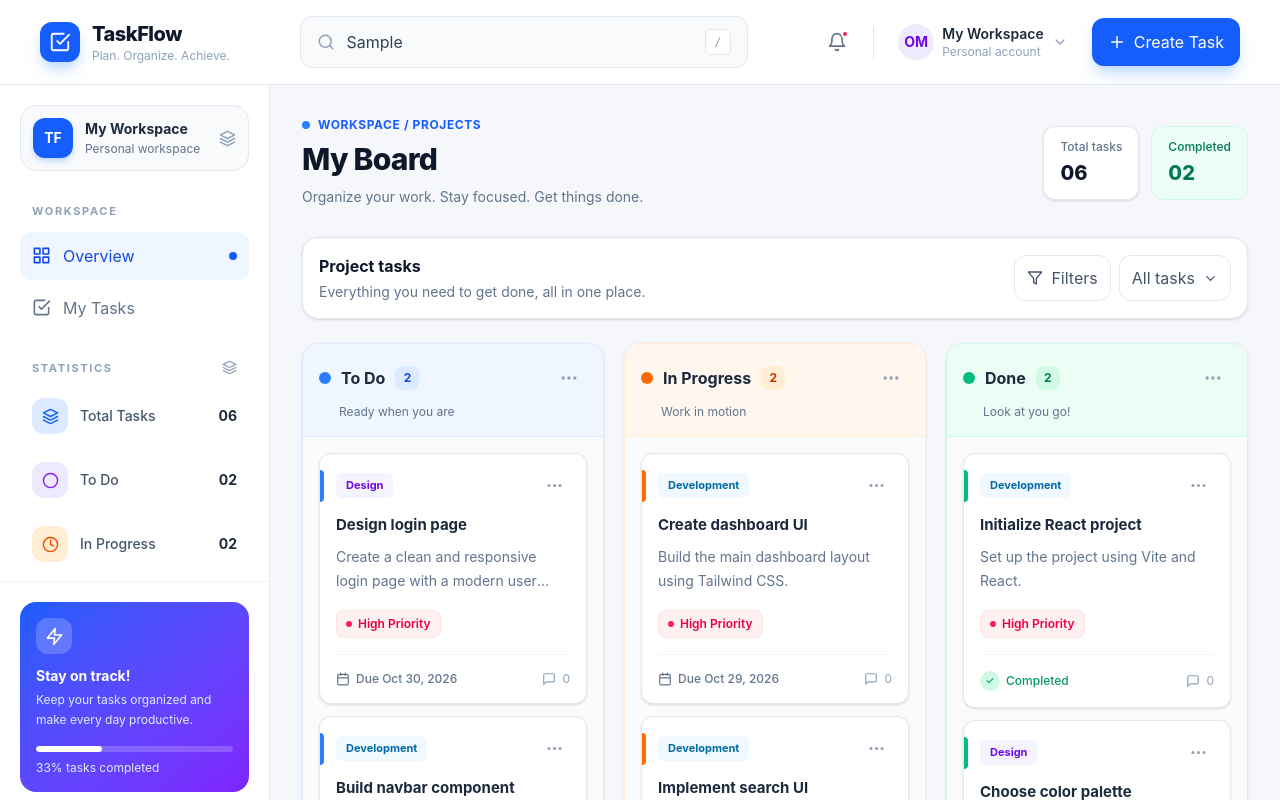
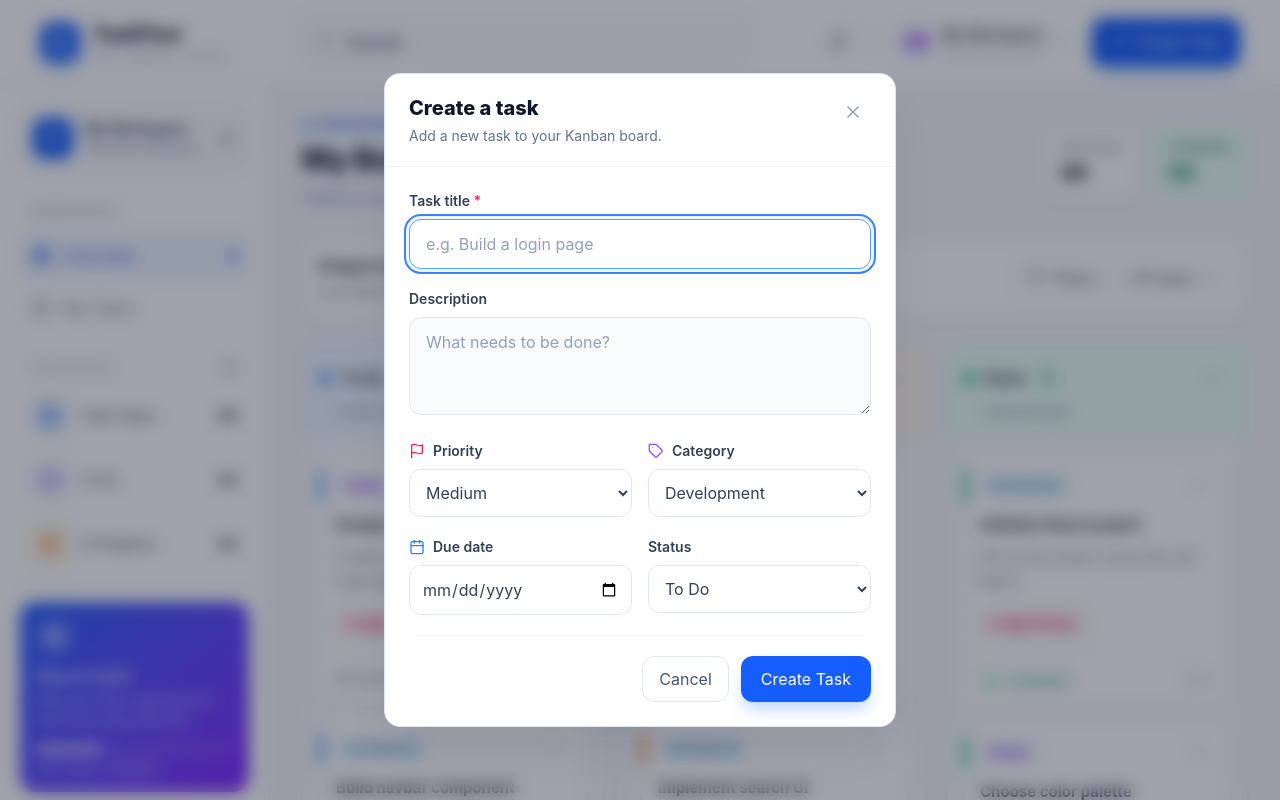
Before and after one commit to omsonawane7850/TaskFlow-A-Kanban-Task-Management-App, a React (Vite) app: page / in a window 1280 px wide. Both pictures are taken after typing "Sample" into the empty fields and a click on the button "Create Task". Shown: the top 800 px of the page. Built offline with nearby package versions, Linux system fonts and the light colour scheme.

Commit message:
feat: add task creation

```diff
--- a/src/App.jsx
+++ b/src/App.jsx
@@ -4,11 +4,14 @@ import { FiMenu } from "react-icons/fi";
 import Header from "./components/Header";
 import Sidebar from "./components/Sidebar";
 import Board from "./components/Board";
+import TaskModal from "./components/TaskModal";
+
 import initialTasks from "./data/initialTasks";
 
 function App() {
-  const [tasks] = useState(initialTasks);
+  const [tasks, setTasks] = useState(initialTasks);
   const [isSidebarOpen, setIsSidebarOpen] = useState(false);
+  const [isTaskModalOpen, setIsTaskModalOpen] = useState(false);
 
   const stats = {
     total: tasks.length,
@@ -17,10 +20,14 @@ function App() {
     done: tasks.filter((task) => task.status === "done").length,
   };
 
+  const handleCreateTask = (newTask) => {
+    setTasks((previousTasks) => [newTask, ...previousTasks]);
+  };
+
   return (
     <div className="min-h-screen bg-[#F5F7FB] text-slate-800">
-      <Header />
-
+      {" "}
+      <Header onCreateTaskClick={() => setIsTaskModalOpen(true)} />
       <div className="mx-auto flex max-w-[1800px] items-start">
         <Sidebar
           stats={stats}
@@ -77,7 +84,7 @@ function App() {
             </div>
           </section>
 
-          <Board tasks={tasks} />
+          <Board tasks={tasks} onAddTask={() => setIsTaskModalOpen(true)} />
 
           <footer className="mt-10 border-t border-slate-200 py-5 text-center text-xs text-slate-400">
             Made for better teamwork with{" "}
@@ -85,6 +92,11 @@ function App() {
           </footer>
         </main>
       </div>
+      <TaskModal
+        isOpen={isTaskModalOpen}
+        onClose={() => setIsTaskModalOpen(false)}
+        onCreateTask={handleCreateTask}
+      />
     </div>
   );
 }
--- a/src/components/Header.jsx
+++ b/src/components/Header.jsx
@@ -6,19 +6,9 @@ import {
 FiChevronDown,
 } from "react-icons/fi";
 
-function Header() {
-  const handleAddTask = () => {
-    window.dispatchEvent(new Event("taskflow:add-task"));
-  };
-
-  return (
-    <header className="sticky top-0 z-30 border-b border-slate-200 bg-white/95 backdrop-blur-md">
-      <div className="mx-auto flex max-w-[1600px] items-center justify-between gap-4 px-4 py-4 sm:px-6 lg:px-10">
-        {/* Logo */}
-        <a href="/" className="flex shrink-0 items-center gap-3">
-          <div className="flex h-10 w-10 items-center justify-center rounded-xl bg-blue-600 text-white shadow-lg shadow-blue-200">
-            <FiCheckSquare size={22} />
-          </div>
+function Header({ onCreateTaskClick }) {
+return ( <header className="sticky top-0 z-30 border-b border-slate-200 bg-white/95 backdrop-blur-md"> <div className="mx-auto flex max-w-[1600px] items-center justify-between gap-4 px-4 py-4 sm:px-6 lg:px-10">
+{/* Logo */} <a href="/" className="flex shrink-0 items-center gap-3"> <div className="flex h-10 w-10 items-center justify-center rounded-xl bg-blue-600 text-white shadow-lg shadow-blue-200"> <FiCheckSquare size={22} /> </div>
 
       <div>
         <h2 className="text-xl font-extrabold tracking-tight text-slate-900">
@@ -76,7 +66,9 @@ function Header() {
             My Workspace
           </p>
 
-              <p className="text-xs text-slate-400">Personal account</p>
+          <p className="text-xs text-slate-400">
+            Personal account
+          </p>
         </div>
 
         <FiChevronDown size={16} className="text-slate-400" />
@@ -84,7 +76,7 @@ function Header() {
 
       <button
         type="button"
-            onClick={handleAddTask}
+        onClick={onCreateTaskClick}
         className="flex items-center gap-2 rounded-xl bg-blue-600 px-3 py-3 text-sm font-semibold text-white shadow-lg shadow-blue-200 transition hover:-translate-y-0.5 hover:bg-blue-700 active:translate-y-0 sm:px-4"
       >
         <FiPlus size={18} />
@@ -95,6 +87,7 @@ function Header() {
     </div>
   </div>
 </header>
+
 );
 }
 
--- /dev/null
+++ b/src/components/TaskModal.jsx
@@ -0,0 +1,270 @@
+import { useState } from "react";
+import { FiX, FiCalendar, FiFlag, FiTag } from "react-icons/fi";
+
+const initialForm = {
+  title: "",
+  description: "",
+  priority: "Medium",
+  category: "Development",
+  dueDate: "",
+  status: "todo",
+};
+
+function TaskModal({ isOpen, onClose, onCreateTask }) {
+  const [formData, setFormData] = useState(initialForm);
+  const [error, setError] = useState("");
+
+  if (!isOpen) {
+    return null;
+  }
+
+  const handleChange = (event) => {
+    const { name, value } = event.target;
+
+    setFormData((previous) => ({
+      ...previous,
+      [name]: value,
+    }));
+
+    if (error) {
+      setError("");
+    }
+  };
+
+  const handleSubmit = (event) => {
+    event.preventDefault();
+
+    if (!formData.title.trim()) {
+      setError("Please enter a task title.");
+      return;
+    }
+
+    onCreateTask({
+      id: crypto.randomUUID(),
+      title: formData.title.trim(),
+      description: formData.description.trim(),
+      priority: formData.priority,
+      category: formData.category,
+      dueDate: formData.dueDate,
+      status: formData.status,
+    });
+
+    setFormData(initialForm);
+    setError("");
+    onClose();
+  };
+
+  const handleClose = () => {
+    setFormData(initialForm);
+    setError("");
+    onClose();
+  };
+
+  return (
+    <div
+      className="fixed inset-0 z-[100] flex items-center justify-center overflow-y-auto bg-slate-900/40 p-4 backdrop-blur-sm"
+      onMouseDown={(event) => {
+        if (event.target === event.currentTarget) {
+          handleClose();
+        }
+      }}
+    >
+      {" "}
+      <section
+        role="dialog"
+        aria-modal="true"
+        aria-labelledby="task-modal-title"
+        className="my-auto w-full max-w-lg overflow-hidden rounded-2xl border border-slate-200 bg-white shadow-2xl shadow-slate-900/10"
+      >
+        {/* Modal header */}{" "}
+        <div className="flex items-start justify-between border-b border-slate-100 px-6 py-5">
+          {" "}
+          <div>
+            {" "}
+            <h2
+              id="task-modal-title"
+              className="text-xl font-extrabold text-slate-900"
+            >
+              Create a task{" "}
+            </h2>
+            <p className="mt-1 text-sm text-slate-500">
+              Add a new task to your Kanban board.
+            </p>
+          </div>
+          <button
+            type="button"
+            onClick={handleClose}
+            aria-label="Close task form"
+            className="rounded-xl p-2 text-slate-400 transition hover:bg-slate-100 hover:text-slate-700"
+          >
+            <FiX size={20} />
+          </button>
+        </div>
+        {/* Form */}
+        <form onSubmit={handleSubmit} className="space-y-5 p-6">
+          {/* Title */}
+          <div>
+            <label
+              htmlFor="task-title"
+              className="mb-2 block text-sm font-semibold text-slate-700"
+            >
+              Task title <span className="text-rose-500">*</span>
+            </label>
+
+            <input
+              id="task-title"
+              name="title"
+              type="text"
+              value={formData.title}
+              onChange={handleChange}
+              placeholder="e.g. Build a login page"
+              maxLength={100}
+              autoFocus
+              className="w-full rounded-xl border border-slate-200 bg-slate-50 px-4 py-3 text-sm text-slate-800 outline-none transition placeholder:text-slate-400 focus:border-blue-400 focus:bg-white focus:ring-4 focus:ring-blue-50"
+            />
+          </div>
+
+          {/* Description */}
+          <div>
+            <label
+              htmlFor="task-description"
+              className="mb-2 block text-sm font-semibold text-slate-700"
+            >
+              Description
+            </label>
+
+            <textarea
+              id="task-description"
+              name="description"
+              value={formData.description}
+              onChange={handleChange}
+              placeholder="What needs to be done?"
+              rows={3}
+              maxLength={500}
+              className="w-full resize-y rounded-xl border border-slate-200 bg-slate-50 px-4 py-3 text-sm leading-6 text-slate-800 outline-none transition placeholder:text-slate-400 focus:border-blue-400 focus:bg-white focus:ring-4 focus:ring-blue-50"
+            />
+          </div>
+
+          {/* Priority and category */}
+          <div className="grid grid-cols-1 gap-4 sm:grid-cols-2">
+            <div>
+              <label
+                htmlFor="task-priority"
+                className="mb-2 flex items-center gap-2 text-sm font-semibold text-slate-700"
+              >
+                <FiFlag className="text-rose-500" size={16} />
+                Priority
+              </label>
+
+              <select
+                id="task-priority"
+                name="priority"
+                value={formData.priority}
+                onChange={handleChange}
+                className="w-full rounded-xl border border-slate-200 bg-white px-3 py-3 text-sm text-slate-700 outline-none focus:border-blue-400 focus:ring-4 focus:ring-blue-50"
+              >
+                <option value="Low">Low</option>
+                <option value="Medium">Medium</option>
+                <option value="High">High</option>
+              </select>
+            </div>
+
+            <div>
+              <label
+                htmlFor="task-category"
+                className="mb-2 flex items-center gap-2 text-sm font-semibold text-slate-700"
+              >
+                <FiTag className="text-violet-500" size={16} />
+                Category
+              </label>
+
+              <select
+                id="task-category"
+                name="category"
+                value={formData.category}
+                onChange={handleChange}
+                className="w-full rounded-xl border border-slate-200 bg-white px-3 py-3 text-sm text-slate-700 outline-none focus:border-blue-400 focus:ring-4 focus:ring-blue-50"
+              >
+                <option value="Development">Development</option>
+                <option value="Design">Design</option>
+                <option value="Research">Research</option>
+                <option value="Planning">Planning</option>
+                <option value="Testing">Testing</option>
+              </select>
+            </div>
+          </div>
+
+          {/* Due date and status */}
+          <div className="grid grid-cols-1 gap-4 sm:grid-cols-2">
+            <div>
+              <label
+                htmlFor="task-due-date"
+                className="mb-2 flex items-center gap-2 text-sm font-semibold text-slate-700"
+              >
+                <FiCalendar className="text-blue-500" size={16} />
+                Due date
+              </label>
+
+              <input
+                id="task-due-date"
+                name="dueDate"
+                type="date"
+                value={formData.dueDate}
+                onChange={handleChange}
+                className="w-full min-w-0 rounded-xl border border-slate-200 bg-white px-3 py-3 text-sm text-slate-700 outline-none focus:border-blue-400 focus:ring-4 focus:ring-blue-50"
+              />
+            </div>
+
+            <div>
+              <label
+                htmlFor="task-status"
+                className="mb-2 block text-sm font-semibold text-slate-700"
+              >
+                Status
+              </label>
+
+              <select
+                id="task-status"
+                name="status"
+                value={formData.status}
+                onChange={handleChange}
+                className="w-full rounded-xl border border-slate-200 bg-white px-3 py-3 text-sm text-slate-700 outline-none focus:border-blue-400 focus:ring-4 focus:ring-blue-50"
+              >
+                <option value="todo">To Do</option>
+                <option value="in-progress">In Progress</option>
+                <option value="done">Done</option>
+              </select>
+            </div>
+          </div>
+
+          {/* Validation error */}
+          {error && (
+            <p role="alert" className="text-sm font-medium text-rose-600">
+              {error}
+            </p>
+          )}
+
+          {/* Actions */}
+          <div className="flex justify-end gap-3 border-t border-slate-100 pt-5">
+            <button
+              type="button"
+              onClick={handleClose}
+              className="rounded-xl border border-slate-200 px-4 py-2.5 text-sm font-semibold text-slate-600 transition hover:bg-slate-50"
+            >
+              Cancel
+            </button>
+
+            <button
+              type="submit"
+              className="rounded-xl bg-blue-600 px-5 py-2.5 text-sm font-semibold text-white shadow-lg shadow-blue-200 transition hover:bg-blue-700 active:scale-[0.98]"
+            >
+              Create Task
+            </button>
+          </div>
+        </form>
+      </section>
+    </div>
+  );
+}
+
+export default TaskModal;
```
Also changed, not shown: src/components/Board.jsx (+13 -8 lines), src/components/Column.jsx (+6 -15 lines). Lines whose indentation alone changed are shown as unchanged.
